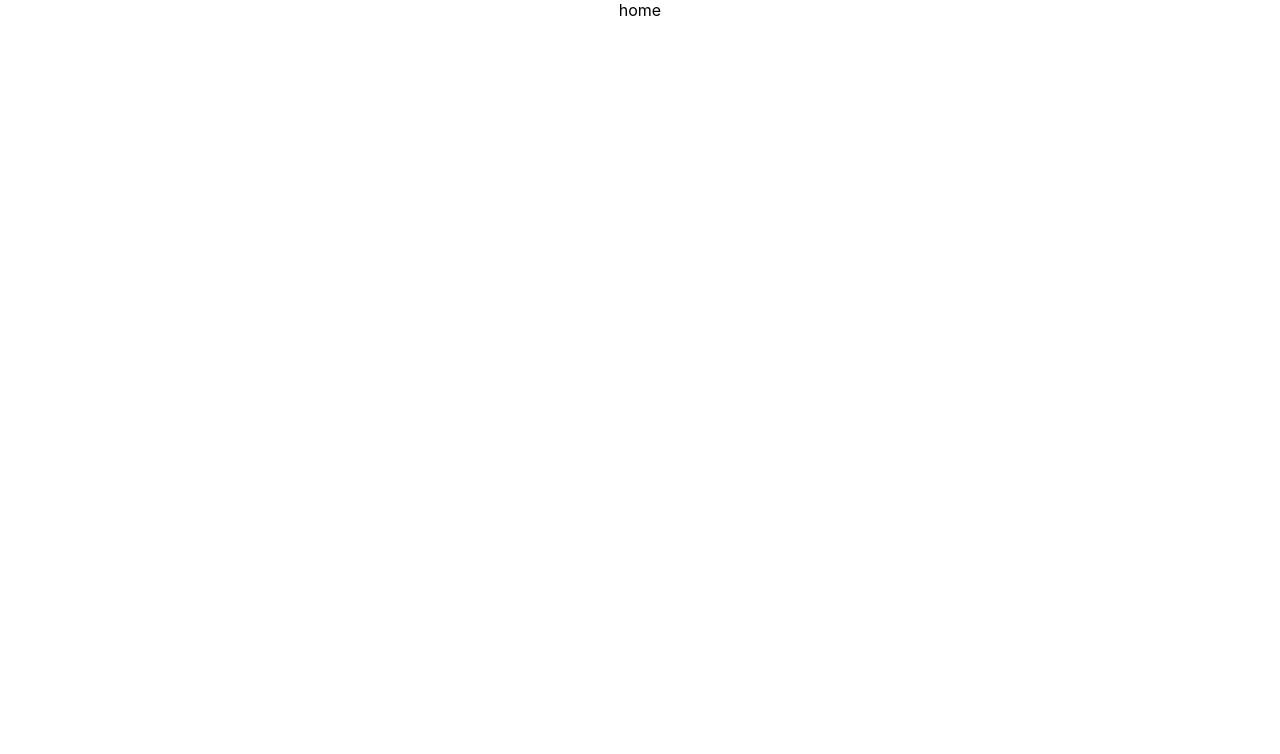
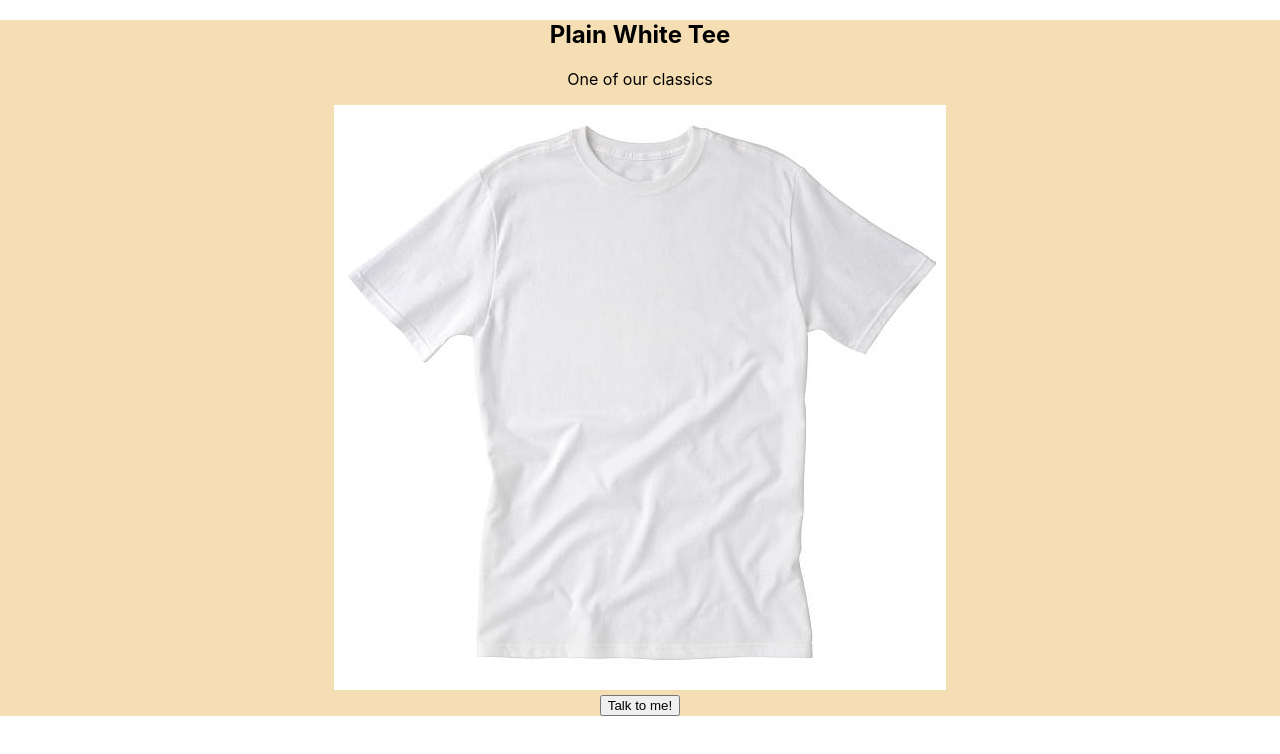
Before and after one commit to dannyvsm/product-chat, a React (Create React App) app: page / in a window 1280 px wide. Shown: the top 754 px of the page. Built offline with nearby package versions, Linux system fonts and the light colour scheme.

Commit message:
OnClick function added, product card setup

```diff
--- a/src/components/chat/Chat.js
+++ b/src/components/chat/Chat.js
@@ -1,7 +1,17 @@
 import React from "react";
+import ProductImg from "../../imgs/whiteshirt.jpg";
 
 function Chat() {
-  return <div>chat</div>;
+  return (
+    <div className="chat-window">
+      <div className="chat-area">
+        <div className="host-msg">
+          <img src={ProductImg} alt="a white shirt" />
+          <p>hey whats up</p>
+        </div>
+      </div>
+    </div>
+  );
 }
 
 export default Chat;
--- a/src/components/home/Home.js
+++ b/src/components/home/Home.js
@@ -1,7 +1,16 @@
 import React from "react";
 
+import "./home.css";
+import Product from "../product/Product";
+
 function Home() {
-  return <div>home</div>;
+  return (
+    <div className="home">
+      <div class="product-details">
+        <Product />
+      </div>
+    </div>
+  );
 }
 
 export default Home;
--- a/src/components/home/home.css
+++ b/src/components/home/home.css
@@ -0,0 +1,3 @@
+.home {
+  background-color: wheat;
+}
--- a/src/components/product/Product.js
+++ b/src/components/product/Product.js
@@ -0,0 +1,27 @@
+import React, { useState } from "react";
+import Chat from "../chat/Chat";
+import ProductImg from "../../imgs/whiteshirt.jpg";
+
+function Product() {
+  const [showChat, setShowChat] = useState(false);
+
+  return (
+    <div className="product-card">
+      <div className="p-name">
+        <h2>Plain White Tee</h2>
+      </div>
+      <div className="p-sum">
+        <p>One of our classics</p>
+      </div>
+      <div className="p-img">
+        <img src={ProductImg} />
+      </div>
+      <div className="p-btns">
+        <button onClick={() => setShowChat(true)}>Talk to me!</button>
+        {showChat ? <Chat /> : null}
+      </div>
+    </div>
+  );
+}
+
+export default Product;
```
Also changed, not shown: src/imgs/whiteshirt.jpg (added).
